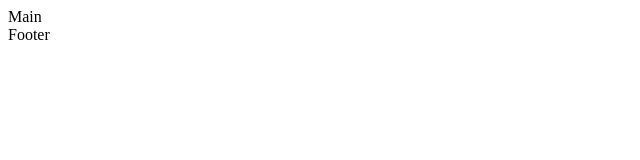
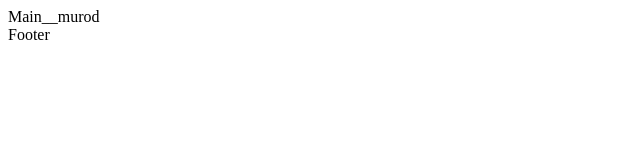
Before and after one commit to zohiddev/ecommerce-f21, a React (Vite) app: page / in a window 1280 px wide. Shown: the top 160 px of the page, without its empty margins (0-640 px from the left). Built offline with nearby package versions, Linux system fonts and the light colour scheme.

Commit message:
change_main

```diff
--- a/src/components/layout/Main.jsx
+++ b/src/components/layout/Main.jsx
@@ -2,7 +2,7 @@ import React from 'react'
 
 function Main() {
   return (
-    <div>Main</div>
+    <div>Main__murod</div>
   )
 }
 
```
